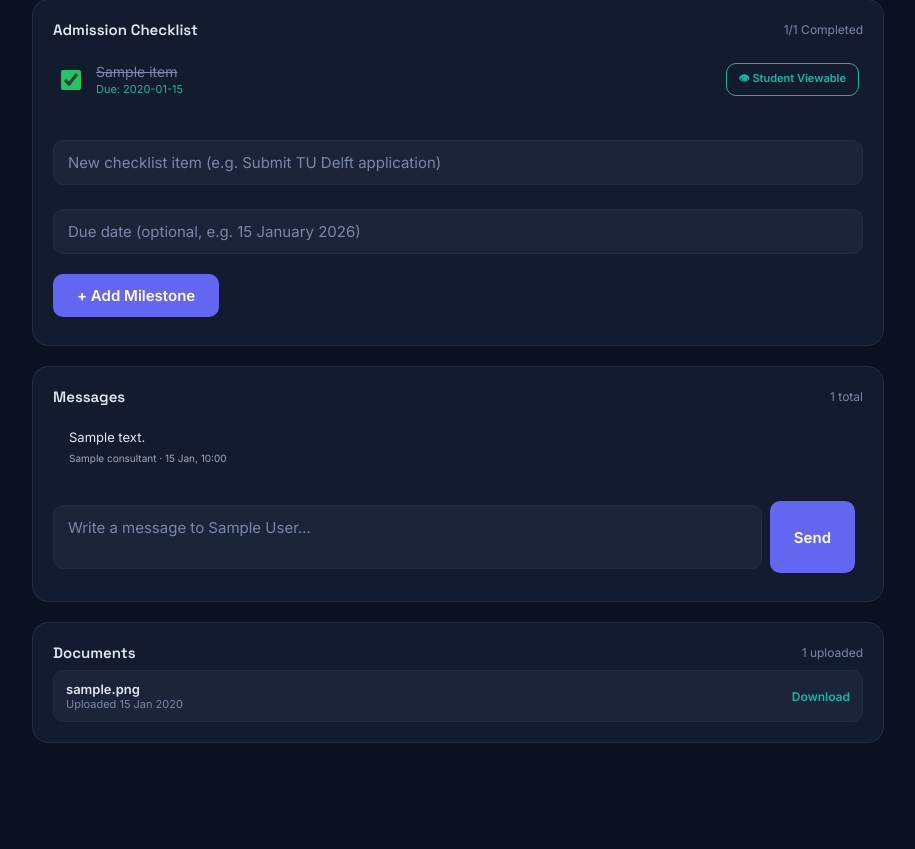
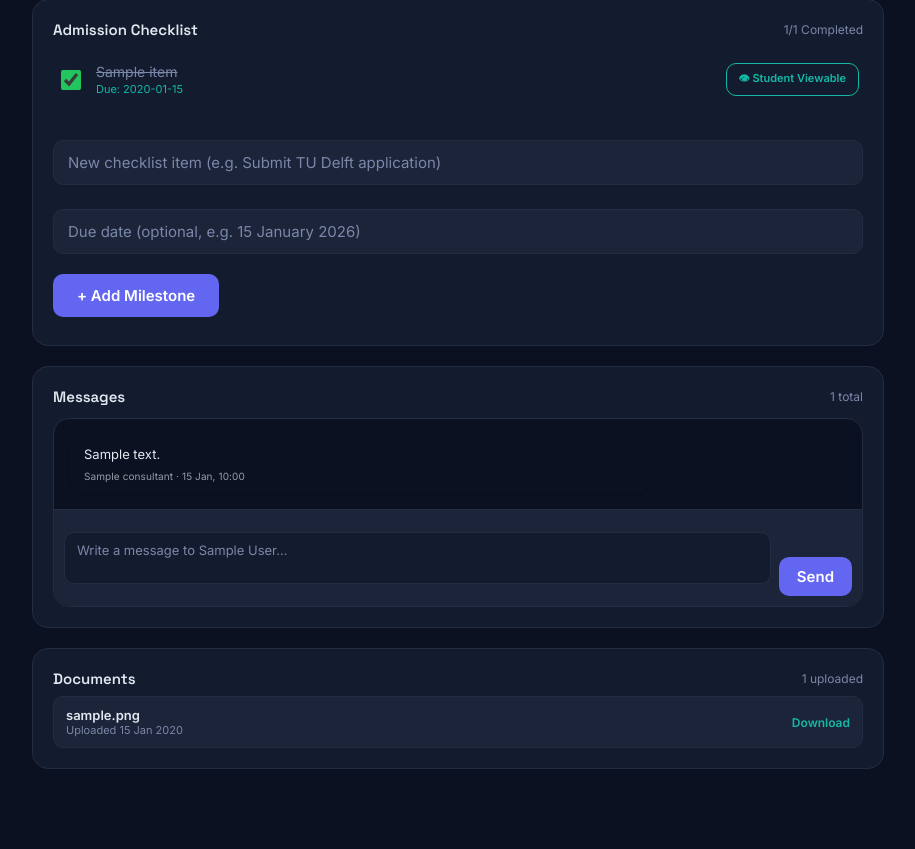
Before and after one commit to gulercihangir/study-abroad-dashboard, a Flask app: page /consultant/student/1 in a window 1280 px wide. Shown: the part 357-1206 px from the top of the page, without its empty margins (322-1237 px from the left). Before the commit the page ends 1100 px from the top, so only its background shows below. Run offline with Flask 3, Linux system fonts and the light colour scheme; a user stored in the database is signed in; tables that the repository leaves empty hold one stand-in row (values such as "Sample post"); parts of the project's set-up code (start-up, migrations or seed data) failed here and were passed over.

Commit message:
Add student portal landing page, polish message box UI
Students now land on a new /portal page after login/signup instead of
the wizard landing page — shows their consultant, checklist progress,
document count, and latest message with quick links to each section.
Consultant login/register already went to /consultant/dashboard, so
no change needed there.

Also redesigned the message thread: thread + composer are now bundled
into one bordered .message-box unit (recessed background, boxed
composer bar with its own input styling) instead of loosely-styled
bubbles floating in the panel, and bubbles got subtle shadows and
chat-style tail corners. Tested end-to-end locally (register/login
redirect targets, portal stats, boxed thread on both the student and
consultant side).

```diff
--- a/app.py
+++ b/app.py
@@ -1058,7 +1058,7 @@
         db.session.commit()
 
         login_user(student)
-        return redirect("/")
+        return redirect("/portal")
 
     return render_template("register.html")
 
@@ -1072,7 +1072,7 @@
         student = Student.query.filter_by(email=email).first()
         if student and student.check_password(password):
             login_user(student)
-            return redirect("/")
+            return redirect("/portal")
 
         return render_template("login.html", error="Invalid email or password.")
 
@@ -1432,6 +1432,28 @@
     item.visible_to_student = not item.visible_to_student
     db.session.commit()
     return jsonify({"status": "ok", "visible_to_student": item.visible_to_student})
+
+
+# ─── Student portal (post-login landing page) ───────────────────────────────
+
+@app.route("/portal")
+@student_required
+def student_portal():
+    checklist = ChecklistItem.query.filter_by(student_id=current_user.id, visible_to_student=True).all()
+    checklist_done = sum(1 for item in checklist if item.done)
+    documents_count = Document.query.filter_by(student_id=current_user.id).count()
+    latest_message = (
+        Message.query.filter_by(student_id=current_user.id)
+        .order_by(Message.created_at.desc())
+        .first()
+    )
+    return render_template(
+        "student_portal.html",
+        checklist_total=len(checklist),
+        checklist_done=checklist_done,
+        documents_count=documents_count,
+        latest_message=latest_message,
+    )
 
 
 # ─── Student's own checklist view ───────────────────────────────────────────
--- a/static/css/style.css
+++ b/static/css/style.css
@@ -1343,23 +1343,39 @@
   text-decoration: underline;
 }
 
-/* Message thread */
+/* Message box (thread + composer, bundled as one bordered unit) */
+.message-box {
+  border: 1px solid var(--border);
+  border-radius: 16px;
+  background: var(--background);
+  overflow: hidden;
+  margin-top: 12px;
+}
+
 .message-thread {
   display: flex;
   flex-direction: column;
   gap: 10px;
   max-height: 420px;
   overflow-y: auto;
-  padding: 4px 2px;
-  margin-top: 8px;
+  padding: 16px;
+}
+
+.message-empty {
+  font-size: 13px;
+  color: var(--muted-foreground);
+  text-align: center;
+  padding: 22px 0;
+  margin: 0;
 }
 
 .message-bubble {
   max-width: 75%;
   padding: 10px 14px;
-  border-radius: 14px;
+  border-radius: 16px;
   font-size: 13px;
   line-height: 1.45;
+  box-shadow: 0 1px 3px rgba(0, 0, 0, 0.2);
 }
 
 .message-bubble-body {
@@ -1369,34 +1385,54 @@
 
 .message-bubble-meta {
   font-size: 10px;
-  margin-top: 4px;
-  opacity: 0.7;
+  margin-top: 5px;
+  opacity: 0.65;
+  letter-spacing: 0.01em;
 }
 
 .message-bubble.from-consultant {
   align-self: flex-end;
   background: var(--secondary);
   color: #FFFFFF;
+  border-bottom-right-radius: 4px;
 }
 
 .message-bubble.from-student {
   align-self: flex-start;
+  background: var(--card);
+  color: var(--foreground);
+  border: 1px solid var(--border);
+  border-bottom-left-radius: 4px;
+}
+
+.message-form {
+  display: flex;
+  align-items: flex-end;
+  gap: 8px;
+  padding: 10px;
+  border-top: 1px solid var(--border);
   background: var(--muted);
-  color: var(--foreground);
-  border: 1px solid var(--border);
-}
-
-.message-form {
-  display: flex;
-  gap: 8px;
-  margin-top: 14px;
+  margin: 0;
 }
 
 .message-form textarea {
   flex: 1;
   resize: none;
-  min-height: 44px;
+  min-height: 40px;
+  max-height: 120px;
   font-family: inherit;
+  font-size: 13px;
+  padding: 9px 12px;
+  border-radius: 10px;
+  border: 1px solid var(--border);
+  background: var(--card);
+  color: var(--foreground);
+}
+
+.message-form button {
+  margin: 0;
+  padding: 10px 18px;
+  flex-shrink: 0;
 }
 
 @media (max-width: 860px) {
--- a/templates/consultant_student_detail.html
+++ b/templates/consultant_student_detail.html
@@ -105,9 +105,10 @@
           <span class="crm-panel-header-meta">{{ messages|length }} total</span>
         </div>
 
+        <div class="message-box">
           <div class="message-thread" id="message-thread">
             {% if messages|length == 0 %}
-            <p style="font-size: 13px; color: var(--muted-foreground);">No messages yet — send the first one below.</p>
+              <p class="message-empty">No messages yet — send the first one below.</p>
             {% else %}
               {% for m in messages %}
                 <div class="message-bubble from-{{ m.sender_type }}">
@@ -125,6 +126,7 @@
             <textarea name="message_body" placeholder="Write a message to {{ student.name }}…" required></textarea>
             <button type="submit">Send</button>
           </form>
+        </div>
       </div>
 
       <div class="crm-panel">
--- a/templates/index.html
+++ b/templates/index.html
@@ -21,7 +21,7 @@
     </a>
     <div class="account-line">
       {% if current_user.is_authenticated %}
-        Logged in as {{ current_user.name }} — <a href="/my-checklist">My Checklist</a> — <a href="/my-documents">My Documents</a> — <a href="/my-messages">My Messages</a> — <a href="/logout">Log out</a>
+        Logged in as {{ current_user.name }} — <a href="/portal">My Portal</a> — <a href="/my-checklist">My Checklist</a> — <a href="/my-documents">My Documents</a> — <a href="/my-messages">My Messages</a> — <a href="/logout">Log out</a>
       {% else %}
         <a href="/login">Log in</a> or <a href="/register">Sign up</a>
       {% endif %}
--- a/templates/my_checklist.html
+++ b/templates/my_checklist.html
@@ -15,10 +15,10 @@
 </head>
 <body>
   <div style="text-align: right; font-size: 13px; margin-bottom: 20px;">
-    Logged in as {{ current_user.name }} — <a href="/my-documents" style="color: var(--secondary);">My Documents</a> — <a href="/my-messages" style="color: var(--secondary);">My Messages</a> — <a href="/logout" style="color: var(--secondary);">Log out</a>
+    Logged in as {{ current_user.name }} — <a href="/portal" style="color: var(--secondary);">My Portal</a> — <a href="/my-documents" style="color: var(--secondary);">My Documents</a> — <a href="/my-messages" style="color: var(--secondary);">My Messages</a> — <a href="/logout" style="color: var(--secondary);">Log out</a>
   </div>
 
-  <a href="/" style="color: var(--secondary); font-size: 13px;">&larr; Back to dashboard</a>
+  <a href="/portal" style="color: var(--secondary); font-size: 13px;">&larr; Back to my portal</a>
 
   <h1>My Application Checklist</h1>
   <p>Shared with you by your consultant — this updates as they check things off.</p>
--- a/templates/my_documents.html
+++ b/templates/my_documents.html
@@ -12,10 +12,10 @@
 </head>
 <body>
   <div style="text-align: right; font-size: 13px; margin-bottom: 20px;">
-    Logged in as {{ current_user.name }} — <a href="/my-checklist" style="color: var(--secondary);">My Checklist</a> — <a href="/my-messages" style="color: var(--secondary);">My Messages</a> — <a href="/logout" style="color: var(--secondary);">Log out</a>
+    Logged in as {{ current_user.name }} — <a href="/portal" style="color: var(--secondary);">My Portal</a> — <a href="/my-checklist" style="color: var(--secondary);">My Checklist</a> — <a href="/my-messages" style="color: var(--secondary);">My Messages</a> — <a href="/logout" style="color: var(--secondary);">Log out</a>
   </div>
 
-  <a href="/" style="color: var(--secondary); font-size: 13px;">&larr; Back to dashboard</a>
+  <a href="/portal" style="color: var(--secondary); font-size: 13px;">&larr; Back to my portal</a>
 
   <h1>My Documents</h1>
   <p>Upload transcripts, diplomas, passport copies, or other application documents. Your consultant can view and download these.</p>
```
Also changed, not shown: templates/my_messages.html (+5 -3 lines), templates/student_portal.html (added, +95 -0 lines). Lines whose indentation alone changed are shown as unchanged.
